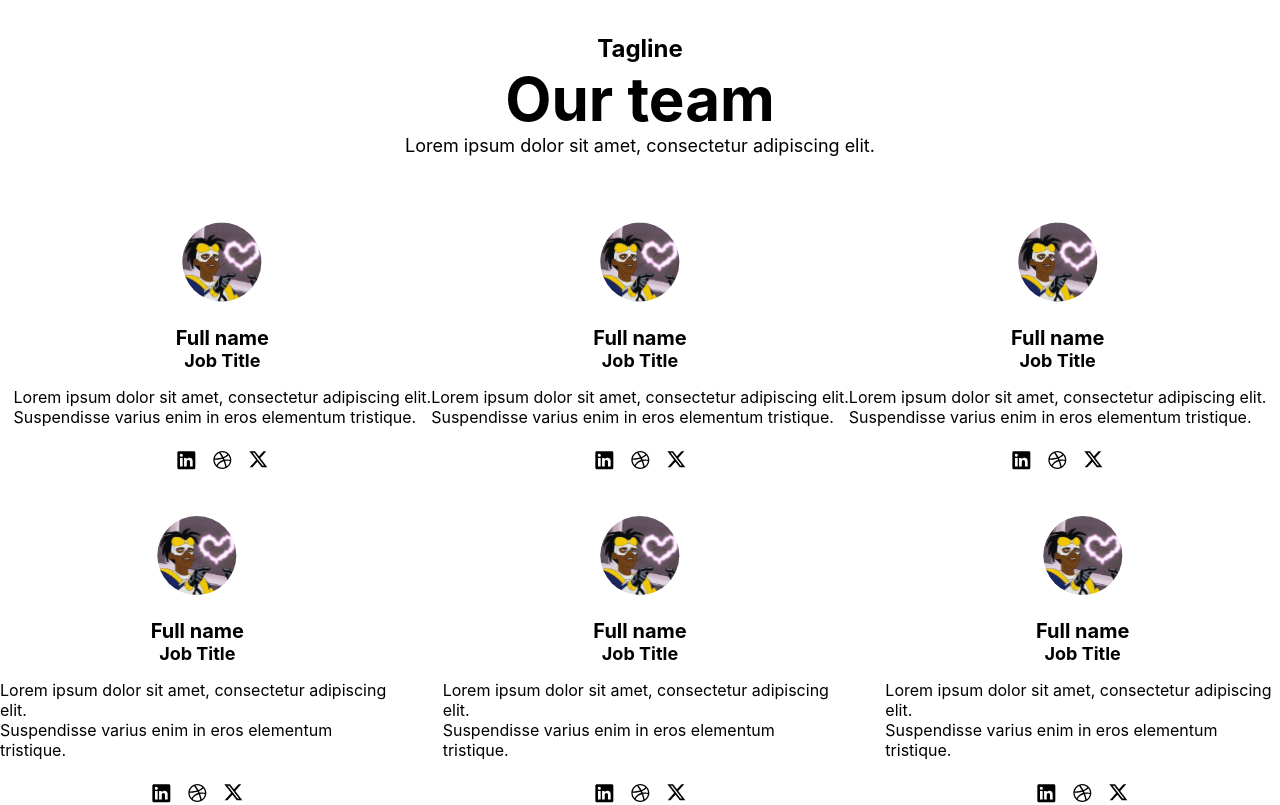
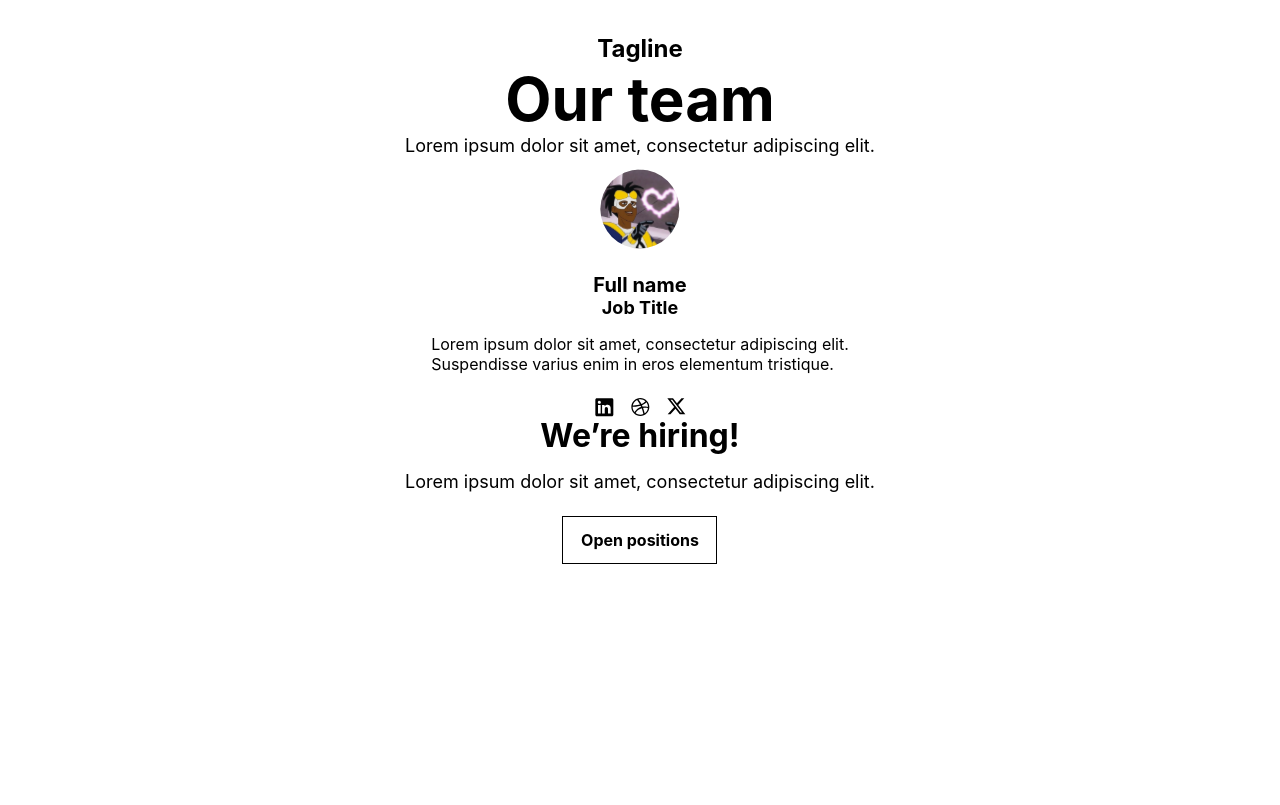
Before and after one commit to willonb/react-course, a React (Create React App) app: page / in a window 1280 px wide. Shown: the top 805 px of the page. Built offline with nearby package versions, Linux system fonts and the light colour scheme.

Commit message:
atulização curso

```diff
--- a/src/App.jsx
+++ b/src/App.jsx
@@ -1,33 +1,11 @@
 import "./App.css";
 
-import Content from "./components/Team/components/content";
-import Section from "./components/Team/components/section";
-import Main from "./components/Team/components/main"
+import TeamComposition from "./components/Team";
 
 function App() {
   return (
     <body>
-
-      <div>
-        <Section />
-      </div>
-
-      <div className="container-content">
-        <Content />
-        <Content />
-        <Content />
-      </div>
-
-      <div className="container-content2">
-        <Content />
-        <Content />
-        <Content />
-      </div>
-
-      <div>
-        <Main />
-      </div>
-
+      <TeamComposition />
     </body>
   );
 }
--- /dev/null
+++ b/src/components/Team/assets/images/svg/index.js
@@ -0,0 +1,4 @@
+export { default as Link } from "./link.svg"
+export { default as Nav} from "./nav.svg"
+export { default as Super } from "./super.svg"
+export { default as X  } from "./x.svg"
--- a/src/components/Team/index.jsx
+++ b/src/components/Team/index.jsx
@@ -0,0 +1,12 @@
+import "./styles.css";
+import { Team } from "./pattern/composition";
+
+export default function TeamComposition() {
+  return (
+    <div className="team-container">
+      <Team.Section />
+      <Team.Content />
+      <Team.Main />
+    </div>
+  )
+}
--- /dev/null
+++ b/src/components/Team/pattern/composition/index.js
@@ -0,0 +1,9 @@
+import Content from "./team-content"
+import Main from "./team-main"
+import Section from "./team-section"
+
+export const Team = {
+  Content: Content,
+  Main: Main,
+  Section: Section
+}
--- a/src/components/Team/components/main.jsx
+++ b/src/components/Team/pattern/composition/team-main.jsx
@@ -1,4 +1,4 @@
-import "../styles.css"
+import "../../styles.css"
 
 
 
--- a/src/components/Team/components/section.jsx
+++ b/src/components/Team/pattern/composition/team-section.jsx
@@ -1,4 +1,4 @@
-import "../styles.css"
+import "../../styles.css"
 
 export default function section(){
   return (
--- a/src/components/Team/styles.css
+++ b/src/components/Team/styles.css
@@ -130,7 +130,7 @@
 
 .container-content {
   display: flex;
-  gap: 48pxgi;
+  gap: 48px;
 
 }
 
@@ -138,3 +138,13 @@
   display: flex;
   gap: 48px;
 }
+
+.team-container {
+  display: flex;
+  flex-direction: column;
+  justify-content: center;
+  align-items: center;
+
+  width: 100%;
+  height: auto;
+}
```
Also changed, not shown: src/components/Team/pattern/composition/team-content.jsx (renamed from src/components/Team/components/content.jsx, +2 -7 lines).
